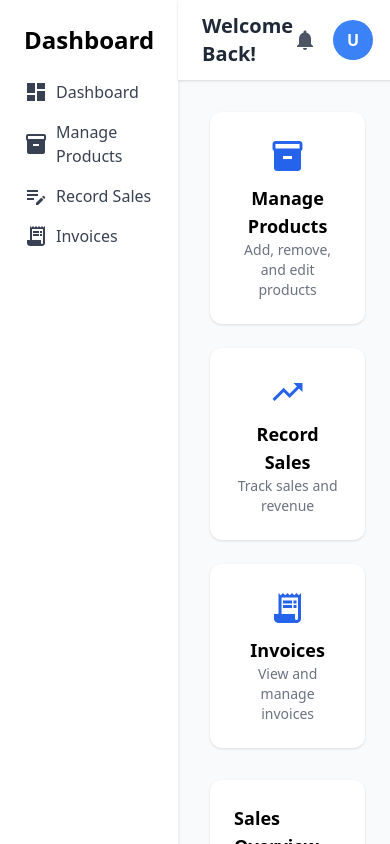
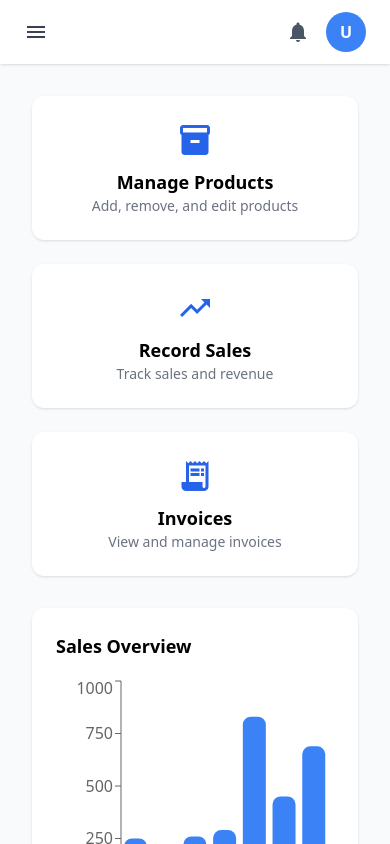
Before and after one commit to Codejibola/Quantora, a React (Vite) app in the folder FRONTENDS/quantora/: page /dashboard in a window 390 px wide. Shown: the top 844 px of the page. Built offline with nearby package versions, Linux system fonts and the light colour scheme.

Commit message:
added hamburger effect for mobile devices

```diff
--- a/FRONTENDS/quantora/src/components/Sidebar.jsx
+++ b/FRONTENDS/quantora/src/components/Sidebar.jsx
@@ -1,21 +1,18 @@
-//eslint-disable-next-line no-unused-vars
+// eslint-disable-next-line no-unused-vars
 import { motion } from "framer-motion";
 
-export default function Sidebar() {
+export default function Sidebar({ isOpen, setIsOpen }) {
   const links = [
     { name: "Dashboard", icon: "dashboard", href: "dashboard" },
-    { name: "Manage Products", icon: "inventory_2", href: "Manage_Products" },
-    { name: "Record Sales", icon: "edit_note", href: "recordSales" },
-    { name: "Invoices", icon: "receipt_long", href: "invoices" },
+    { name: "Manage Products", icon: "inventory_2", href: "/Manage_Products" },
+    { name: "Record Sales", icon: "edit_note", href: "/recordSales" },
+    { name: "Invoices", icon: "receipt_long", href: "/invoices" },
   ];
 
   return (
-    <motion.aside
-      initial={{ x: -80, opacity: 0 }}
-      animate={{ x: 0, opacity: 1 }}
-      transition={{ duration: 0.5 }}
-      className="w-60 bg-white shadow-md p-6 space-y-6"
-    >
+    <>
+      {/* Desktop sidebar */}
+      <aside className="hidden md:block w-60 bg-white shadow-md p-6 space-y-6">
         <h1 className="text-2xl font-bold">Dashboard</h1>
         <nav className="space-y-4">
           {links.map((link) => (
@@ -29,6 +26,39 @@ export default function Sidebar() {
             </a>
           ))}
         </nav>
+      </aside>
+
+      {/* Mobile slide-in sidebar */}
+      {isOpen && (
+        <motion.aside
+          initial={{ x: "-100%" }}
+          animate={{ x: 0 }}
+          exit={{ x: "-100%" }}
+          transition={{ type: "tween" }}
+          className="fixed top-0 left-0 h-full w-64 bg-white shadow-md p-6 z-40 md:hidden"
+        >
+          <button
+            onClick={() => setIsOpen(false)}
+            className="material-icons text-gray-600 mb-4"
+          >
+            close
+          </button>
+          <h1 className="text-2xl font-bold mb-6">Dashboard</h1>
+          <nav className="space-y-4">
+            {links.map((link) => (
+              <a
+                key={link.name}
+                href={link.href}
+                className="flex items-center gap-2 text-gray-700 hover:text-blue-600 font-medium"
+                onClick={() => setIsOpen(false)}
+              >
+                <span className="material-icons">{link.icon}</span>
+                {link.name}
+              </a>
+            ))}
+          </nav>
         </motion.aside>
+      )}
+    </>
   );
 }
--- a/FRONTENDS/quantora/src/components/Topbar.jsx
+++ b/FRONTENDS/quantora/src/components/Topbar.jsx
@@ -1,7 +1,7 @@
 //eslint-disable-next-line no-unused-vars
 import { motion } from "framer-motion";
 
-export default function Topbar() {
+export default function Topbar({ onMenuClick }) {
   return (
     <motion.header
       initial={{ y: -20, opacity: 0 }}
@@ -9,7 +9,17 @@ export default function Topbar() {
       transition={{ duration: 0.4 }}
       className="w-full flex items-center justify-between bg-white shadow px-6 py-3"
     >
-      <h2 className="text-xl font-semibold text-gray-800">Welcome Back!</h2>
+      {/* Hamburger for mobile */}
+      <button
+        className="material-icons text-gray-700 md:hidden"
+        onClick={onMenuClick}
+      >
+        menu
+      </button>
+
+      <h2 className="text-xl font-semibold text-gray-800 hidden md:block">
+        Welcome Back!
+      </h2>
 
       <div className="flex items-center gap-4">
         <button className="text-gray-600 hover:text-blue-600 material-icons">
--- a/FRONTENDS/quantora/src/pages/Admin.jsx
+++ b/FRONTENDS/quantora/src/pages/Admin.jsx
@@ -46,7 +46,7 @@ export default function Admin() {
         initial={{ opacity: 0, y: 40 }}
         animate={{ opacity: 1, y: 0 }}
         transition={{ duration: 0.6, ease: "easeOut" }}
-        className="w-full max-w-md p-8 rounded-xl shadow-lg bg-white border border-gray-200"
+        className="w-full max-w-md p-8 rounded-xl shadow-lg bg-black border border-gray-200"
       >
         <motion.h2
           initial={{ scale: 0.8 }}
--- a/FRONTENDS/quantora/src/pages/Dashboard.jsx
+++ b/FRONTENDS/quantora/src/pages/Dashboard.jsx
@@ -1,10 +1,9 @@
 //eslint-disable-next-line no-unused-vars
 import { motion } from "framer-motion";
+import { useState } from "react";
 import Sidebar from "../components/Sidebar";
 import Topbar from "../components/Topbar";
-import {
-  BarChart, Bar, XAxis, YAxis, Tooltip, ResponsiveContainer
-} from "recharts";
+import { BarChart, Bar, XAxis, YAxis, Tooltip, ResponsiveContainer } from "recharts";
 
 const data = [
   { month: "Jan", sales: 250 },
@@ -17,14 +16,17 @@ const data = [
 ];
 
 export default function Dashboard() {
+  const [menuOpen, setMenuOpen] = useState(false);
+
   return (
-    <div className="min-h-screen bg-gray-50 flex">
-      <Sidebar />
+    <div className="min-h-screen bg-gray-50 flex relative">
+      <Sidebar isOpen={menuOpen} setIsOpen={setMenuOpen} />
 
       <div className="flex-1 flex flex-col">
-        <Topbar />
+        <Topbar onMenuClick={() => setMenuOpen(true)} />
 
         <main className="flex-1 p-8 space-y-8">
+          {/* Cards */}
           <motion.div
             initial={{ opacity: 0, y: 20 }}
             animate={{ opacity: 1, y: 0 }}
@@ -36,6 +38,7 @@ export default function Dashboard() {
             <Card title="Invoices" icon="receipt_long" desc="View and manage invoices" />
           </motion.div>
 
+          {/* Chart + Activities */}
           <div className="grid grid-cols-1 lg:grid-cols-3 gap-6">
             <motion.div
               initial={{ opacity: 0, y: 20 }}
@@ -57,7 +60,7 @@ export default function Dashboard() {
             <section className="bg-white rounded-xl shadow p-6">
               <h2 className="text-xl font-semibold mb-4">Recent Activities</h2>
               <ul className="space-y-3">
-                {["Order created","Invoice paid","New product added"].map((activity, i) => (
+                {["Order created", "Invoice paid", "New product added"].map((activity, i) => (
                   <li
                     key={i}
                     className="flex items-center justify-between p-3 rounded-lg hover:bg-gray-100 cursor-pointer transition"
@@ -70,7 +73,6 @@ export default function Dashboard() {
                 ))}
               </ul>
             </section>
-
           </div>
         </main>
       </div>
```
Also changed, not shown: 1 other file (tests, documents, lock files or other folders). Lines whose indentation alone changed are shown as unchanged.
